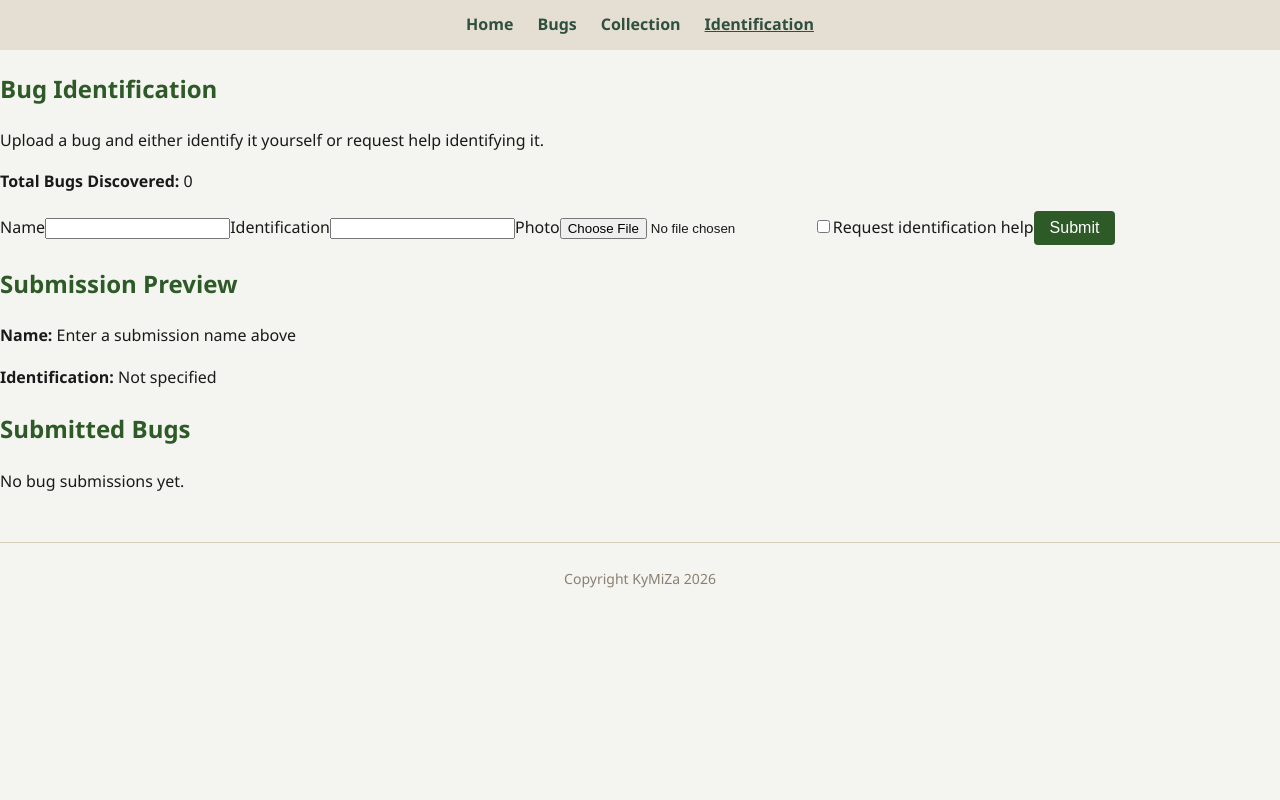
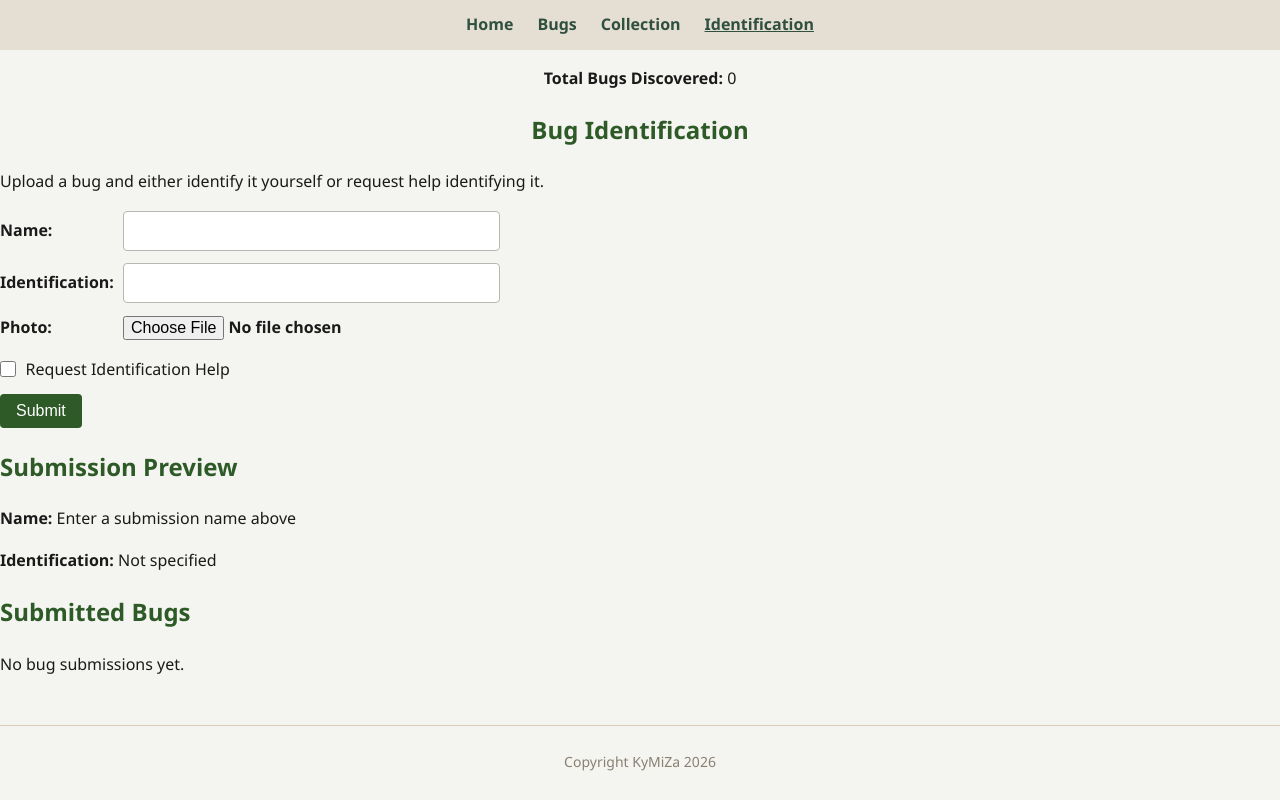
Before and after one commit to rrc-w2025-kstrange/bugs_journal, a React (Vite) app: page /identification in a window 1280 px wide. Built offline with nearby package versions, Linux system fonts and the light colour scheme.

Commit message:
Commit: Fixed Identification page layout. T.4 Steps Implemented

```diff
--- a/src/App.tsx
+++ b/src/App.tsx
@@ -1,7 +1,5 @@
 import { useState } from "react";
 import { Routes, Route } from "react-router-dom";
-import type { Bug } from "./types/bug";
-import { bugData } from "./data/bugData";
 import { Layout } from "./components/common/layout/Layout";
 import Landing from "./components/pages/Landing";
 import { Bugs } from "./components/pages/Bugs";
@@ -19,7 +17,6 @@ interface CollectedBug {
 }
 
 export function App() {
-    const [bugs, updateBugs] = useState<Bug[]>(bugData);
     const [bugCount, setBugCount] = useState(0);
     const [collectedSpecimens, setCollectedSpecimens] = useState<CollectedBug[]>([
         {
@@ -37,9 +34,7 @@ export function App() {
         <Routes>
             <Route path="/" element={<Layout />}>
                 <Route index element={<Landing />} />
-                <Route path="bugs" element={
-                    <Bugs bugs={bugs} updateBugs={updateBugs} />
-                } />
+                <Route path="bugs" element={<Bugs />} />
                 <Route path="collection" element={
                     <Collection
                         collectedSpecimens={collectedSpecimens}
--- a/src/components/common/add-bug-form/AddBugForm.tsx
+++ b/src/components/common/add-bug-form/AddBugForm.tsx
@@ -1,16 +1,14 @@
 import { useState } from "react";
-import type { Bug } from "../../../types/bug";
 import { bugCategories } from "../../../data/bugCategories";
+import type { NewBugDetails } from "../../../services/bugService";
 
 /**
  * Receives the current bug list and its setter as props.
  */
 export function AddBugForm({
-        bugs,
-        updateBugs
+        onAddBug
     }: {
-        bugs: Bug[],
-        updateBugs: React.Dispatch<React.SetStateAction<Bug[]>>
+        onAddBug: (details: NewBugDetails) => string | undefined
     }) {
     const [nameValue, setNameValue] = useState<string>("");
     const [scientificNameValue, setScientificNameValue] = useState<string>("");
@@ -23,28 +21,16 @@ export function AddBugForm({
 
         setErrorMessage("");
 
-        if (nameValue.trim().length < 3) {
-            setErrorMessage("Bug name must be at least 3 characters.");
+        const error = onAddBug({
+            name: nameValue,
+            scientificName: scientificNameValue,
+            category: categoryValue
+        });
+
+        if (error) {
+            setErrorMessage(error);
             return;
         }
-
-        if (!bugCategories.includes(categoryValue)) {
-            setErrorMessage("Please select an existing category.");
-            return;
-        }
-
-        const newId = bugs.length > 0
-            ? Math.max(...bugs.map(b => b.id)) + 1
-            : 0;
-
-        const newBug: Bug = {
-            id: newId,
-            name: nameValue.trim(),
-            scientificName: scientificNameValue.trim() || undefined,
-            category: categoryValue
-        };
-
-        updateBugs(oldBugs => [...oldBugs, newBug]);
 
         setNameValue("");
         setScientificNameValue("");
--- a/src/components/common/bug-list/BugList.tsx
+++ b/src/components/common/bug-list/BugList.tsx
@@ -9,14 +9,14 @@ import { BugItem } from "../bug-item/BugItem";
  */
 export function BugList({
         bugs,
-        updateBugs
+        onRemoveBug
     }: {
         bugs: Bug[],
-        updateBugs: React.Dispatch<React.SetStateAction<Bug[]>>
+        onRemoveBug: (id: number) => void
     }) {
     const handleRemoveClick = (bugToRemove: Bug): void => {
         // Keep every bug except the one that was clicked
-        updateBugs(oldBugs => oldBugs.filter(b => b.id !== bugToRemove.id));
+        onRemoveBug(bugToRemove.id);
     };
 
     return (
--- a/src/components/pages/Bugs.tsx
+++ b/src/components/pages/Bugs.tsx
@@ -1,6 +1,6 @@
-import type { Bug } from "../../types/bug";
 import { AddBugForm } from "../common/add-bug-form/AddBugForm";
 import { BugList } from "../common/bug-list/BugList";
+import { useBugs } from "../../hooks/useBugs";
 import "./Bugs.css";
 
 /**
@@ -8,13 +8,9 @@ import "./Bugs.css";
  * purpose: let an admin manage a list of exotic bugs, grouped under a fixed set of categories.
  * the bugs and their setter are received as props from App.
  */
-export function Bugs({
-        bugs,
-        updateBugs
-    }: {
-        bugs: Bug[],
-        updateBugs: React.Dispatch<React.SetStateAction<Bug[]>>
-    }) {
+export function Bugs() {
+    const { bugs, addBug, removeBug } = useBugs();
+
     return (
         <>
             <header>
@@ -22,8 +18,8 @@ export function Bugs({
                 <span>Add new bugs or remove old ones from the journal.</span>
             </header>
             <main>
-                <AddBugForm bugs={bugs} updateBugs={updateBugs} />
-                <BugList bugs={bugs} updateBugs={updateBugs} />
+                <AddBugForm onAddBug={addBug} />
+                <BugList bugs={bugs} onRemoveBug={removeBug} />
             </main>
         </>
     );
--- /dev/null
+++ b/src/components/pages/Identification.css
@@ -0,0 +1,80 @@
+.identification {
+  text-align: left;
+}
+
+.identification > h2 {
+  text-align: center;
+}
+
+.bug-count {
+  text-align: center;
+}
+
+.identification-form {
+  display: flex;
+  flex-direction: column;
+  align-items: flex-start;
+  gap: 0.75rem;
+  max-width: 500px;
+}
+
+.identification-form > label,
+.identification-form > div {
+  display: grid;
+  grid-template-columns: 115px 1fr;
+  align-items: center;
+  gap: 0.5rem;
+  width: 100%;
+}
+
+.identification-form > label {
+  font-weight: 600;
+}
+
+.identification-form > div > label {
+  min-width: 115px;
+  font-weight: 600;
+}
+
+.identification-form input[type="text"] {
+  width: 100%;
+  box-sizing: border-box;
+  min-width: 0;
+  height: 2.5rem;
+  padding: 0.5rem 0.75rem;
+  border: 1px solid #b8b8b0;
+  border-radius: 4px;
+  font: inherit;
+}
+
+.identification-form input[type="file"] {
+  font: inherit;
+}
+
+.identification-form > label:has(input[type="checkbox"]),
+.identification-form > div:has(input[type="checkbox"]) {
+  width: auto;
+  display: flex;
+  align-items: center;
+  gap: 0.6rem;
+  margin-top: 0.25rem;
+  font-weight: 400;
+}
+
+.identification-form input[type="checkbox"] {
+  width: 1rem;
+  height: 1rem;
+  margin: 0;
+}
+
+.identification-form button {
+  align-self: flex-start;
+}
+
+.submission-photo {
+  display: block;
+  width: 180px;
+  height: 180px;
+  object-fit: cover;
+  border-radius: 8px;
+}
--- a/src/components/pages/Identification.tsx
+++ b/src/components/pages/Identification.tsx
@@ -1,4 +1,5 @@
 import React, { useState } from "react";
+import "./Identification.css";
 
 interface IdentificationFormProps {
   name: string;
@@ -22,9 +23,9 @@ function IdentificationForm({
   handleSubmit,
 }: IdentificationFormProps) {
   return (
-    <form onSubmit={handleSubmit}>
+    <form className="identification-form" onSubmit={handleSubmit}>
       <label>
-        Name
+        Name:
         <input
           type="text"
           value={name}
@@ -34,7 +35,7 @@ function IdentificationForm({
       </label>
 
       <label>
-        Identification
+        Identification:
         <input
           type="text"
           value={identification}
@@ -44,7 +45,7 @@ function IdentificationForm({
       </label>
 
       <label>
-        Photo
+        Photo:
         <input
           type="file"
           accept="image/*"
@@ -58,7 +59,7 @@ function IdentificationForm({
           checked={requestIdentification}
           onChange={(event) => setRequestIdentification(event.target.checked)}
         />
-        Request identification help
+        Request Identification Help
       </label>
 
       <button type="submit">Submit</button>
@@ -123,16 +124,17 @@ export default function Identification({
   }
 
   return (
+    <>
+      <p className="bug-count">
+        <strong>Total Bugs Discovered:</strong> {bugCount}
+      </p>
+
       <section className="identification">
         <h2>Bug Identification</h2>
 
         <p>
           Upload a bug and either identify it yourself or request help
           identifying it.
-      </p>
-
-      <p>
-        <strong>Total Bugs Discovered:</strong> {bugCount}
         </p>
 
         <IdentificationForm
@@ -175,7 +177,11 @@ export default function Identification({
                 </p>
 
                 {submission.photo && (
-                <img src={submission.photo} alt={submission.name} />
+                  <img
+                    src={submission.photo}
+                    alt={submission.name}
+                    className="submission-photo"
+                  />
                 )}
 
                 <p>
@@ -197,5 +203,6 @@ export default function Identification({
           )}
         </section>
       </section>
+    </>
   );
 }
--- /dev/null
+++ b/src/hooks/useBugs.ts
@@ -0,0 +1,41 @@
+import { useState } from "react";
+import { bugRepository } from "../repositories/bugRepository";
+import { createBug, type NewBugDetails } from "../services/bugService";
+import type { Bug } from "../types/bug";
+
+/**
+ * Owns the shared bug collection state and exposes operations for bug pages.
+ *
+ * @returns
+ * - `bugs`: The current collection of bugs displayed by the page.
+ * - `addBug`: Validates and persists a new bug, returning an error message
+ *   when the business rules reject it.
+ * - `removeBug`: Removes a bug by ID and refreshes the displayed collection.
+ */
+export function useBugs() {
+    const [bugs, setBugs] = useState<Bug[]>(() => bugRepository.getAll());
+
+    function addBug(details: NewBugDetails): string | undefined {
+        const result = createBug(details, bugRepository.getAll());
+
+        if (!result.bug) {
+            return result.error;
+        }
+
+        bugRepository.create(result.bug);
+        setBugs(bugRepository.getAll());
+        return undefined;
+    }
+
+    function removeBug(id: number): void {
+        if (bugRepository.delete(id)) {
+            setBugs(bugRepository.getAll());
+        }
+    }
+
+    return {
+        bugs,
+        addBug,
+        removeBug
+    };
+}
--- /dev/null
+++ b/src/repositories/bugRepository.ts
@@ -0,0 +1,26 @@
+import type { Bug } from "../types/bug";
+import { bugData } from "../data/bugData";
+
+let bugs = [...bugData];
+
+export const bugRepository = {
+    getAll(): Bug[] {
+        return [...bugs];
+    },
+
+    create(bug: Bug): Bug {
+        bugs = [...bugs, bug];
+        return bug;
+    },
+
+    delete(id: number): boolean {
+        const remainingBugs = bugs.filter(bug => bug.id !== id);
+
+        if (remainingBugs.length === bugs.length) {
+            return false;
+        }
+
+        bugs = remainingBugs;
+        return true;
+    }
+};
--- /dev/null
+++ b/src/services/bugService.ts
@@ -0,0 +1,42 @@
+import { bugCategories } from "../data/bugCategories";
+import type { Bug } from "../types/bug";
+
+export interface NewBugDetails {
+    name: string;
+    scientificName: string;
+    category: string;
+}
+
+interface BugCreationResult {
+    bug?: Bug;
+    error?: string;
+}
+
+export function createBug(
+    details: NewBugDetails,
+    existingBugs: Bug[]
+): BugCreationResult {
+    const name = details.name.trim();
+    const scientificName = details.scientificName.trim();
+
+    if (name.length < 3) {
+        return { error: "Bug name must be at least 3 characters." };
+    }
+
+    if (!bugCategories.includes(details.category)) {
+        return { error: "Please select an existing category." };
+    }
+
+    const nextId = existingBugs.length > 0
+        ? Math.max(...existingBugs.map(bug => bug.id)) + 1
+        : 0;
+
+    return {
+        bug: {
+            id: nextId,
+            name,
+            scientificName: scientificName || undefined,
+            category: details.category
+        }
+    };
+}
```
Also changed, not shown: src/components/common/identification-form/IdentificationForm.tsx (+5 -7 lines). Lines whose indentation alone changed are shown as unchanged.
